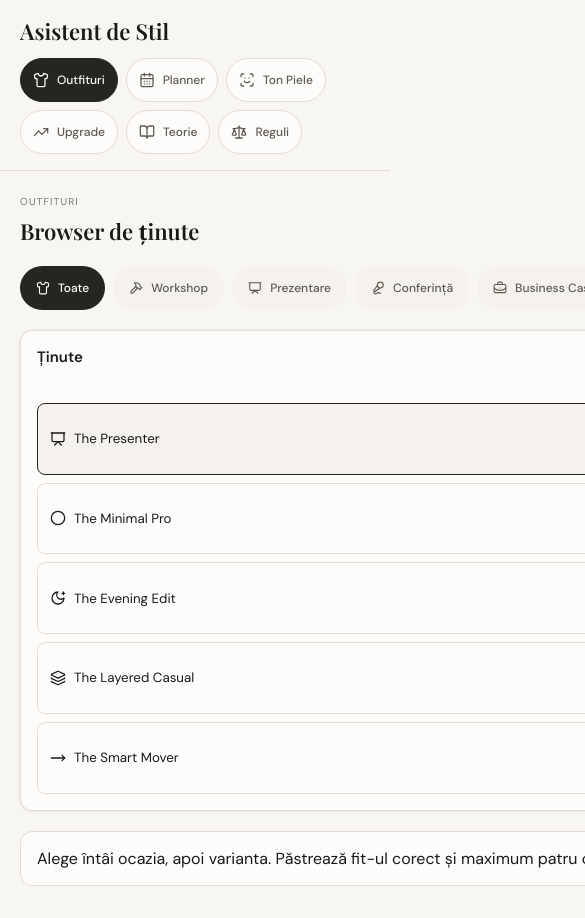
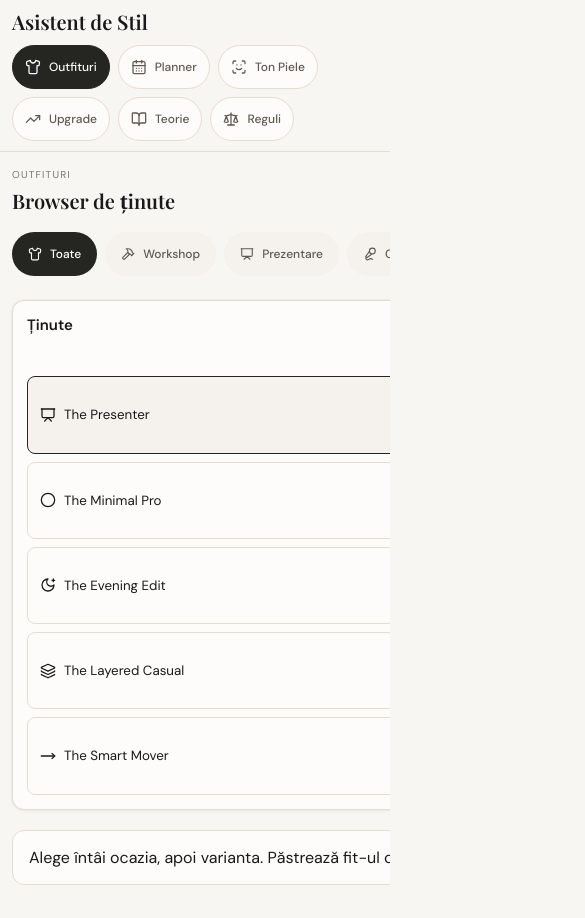
Before and after one commit to Daniel-OD/style_app, a React (Vite) app: page / in a window 390 px wide. Shown: the top 918 px of the page, 585 px wide, since content can reach past the window. Built offline with nearby package versions, Linux system fonts and the light colour scheme.

Commit message:
feat: improve mobile responsive layout
Agent-Logs-Url: https://github.com/Daniel-OD/style_app/sessions/dd59ef75-9d29-4c08-8982-757eb7b849e7

Co-authored-by: Daniel-OD <27777363+Daniel-OD@users.noreply.github.com>

```diff
--- a/src/app/AppShell.jsx
+++ b/src/app/AppShell.jsx
@@ -22,7 +22,14 @@ const navButton = (active) => ({
 
 function AppShell({ tab, setTab, children }) {
   return (
-    <div style={{ minHeight: "100vh", background: T.bg, color: T.textPrimary, fontFamily: T.fontBody }}>
+    <div
+      style={{
+        minHeight: "100dvh",
+        background: T.bg,
+        color: T.textPrimary,
+        fontFamily: T.fontBody,
+      }}
+    >
       <header
         style={{
           position: "sticky",
@@ -30,17 +37,17 @@ function AppShell({ tab, setTab, children }) {
           zIndex: 5,
           background: T.bg,
           borderBottom: `0.5px solid ${T.border}`,
-          padding: `${T.sp4}px ${T.sp5}px`,
+          padding: `calc(var(--app-header-padding-block) + var(--app-safe-top)) calc(var(--app-shell-padding-inline) + var(--app-safe-right)) var(--app-header-padding-block) calc(var(--app-shell-padding-inline) + var(--app-safe-left))`,
         }}
       >
-        <div style={{ maxWidth: 1100, margin: "0 auto", display: "grid", gap: T.sp3 }}>
-          <h1 style={{ margin: 0, fontFamily: T.fontDisplay, fontSize: T.textXl, fontWeight: T.weightSemi }}>
+        <div style={{ maxWidth: "var(--app-shell-max-width)", margin: "0 auto", display: "grid", gap: T.sp3 }}>
+          <h1 style={{ margin: 0, fontFamily: T.fontDisplay, fontSize: "var(--app-title-size)", fontWeight: T.weightSemi, lineHeight: 1.15 }}>
             Asistent de Stil
           </h1>
-          <nav style={{ display: "flex", gap: T.sp2, flexWrap: "wrap" }} aria-label="Navigație principală">
+          <nav className="app-shell__nav" style={{ display: "flex", gap: T.sp2, flexWrap: "wrap" }} aria-label="Navigație principală">
             {TABS.map((item) => {
               const isActive = item.id === tab;
-                return (
+              return (
                 <button key={item.id} type="button" aria-current={isActive ? "page" : undefined} onClick={() => setTab(item.id)} style={navButton(isActive)}>
                   <Icon name={item.iconName} size={16} />
                   {item.label}
@@ -50,7 +57,15 @@ function AppShell({ tab, setTab, children }) {
           </nav>
         </div>
       </header>
-      <main style={{ maxWidth: 1100, margin: "0 auto", padding: `${T.sp6}px ${T.sp5}px ${T.sp8}px` }}>{children}</main>
+      <main
+        style={{
+          maxWidth: "var(--app-shell-max-width)",
+          margin: "0 auto",
+          padding: `var(--app-shell-padding-top) calc(var(--app-shell-padding-inline) + var(--app-safe-right)) calc(var(--app-shell-padding-bottom) + var(--app-safe-bottom)) calc(var(--app-shell-padding-inline) + var(--app-safe-left))`,
+        }}
+      >
+        {children}
+      </main>
     </div>
   );
 }
--- a/src/components/ui/LabelRow.jsx
+++ b/src/components/ui/LabelRow.jsx
@@ -8,7 +8,7 @@ const SIZE = {
 function LabelRow({ label, value, size = "sm" }) {
   const scale = SIZE[size] || SIZE.sm;
   return (
-    <div style={{ display: "flex", justifyContent: "space-between", alignItems: "center", gap: T.sp3 }}>
+    <div style={{ display: "grid", gridTemplateColumns: "var(--label-row-columns)", alignItems: "start", gap: T.sp2 }}>
       <span
         style={{
           color: T.textMuted,
@@ -20,7 +20,7 @@ function LabelRow({ label, value, size = "sm" }) {
       >
         {label}
       </span>
-      <strong style={{ margin: 0, color: T.textPrimary, fontSize: scale.value, fontWeight: T.weightSemi }}>{value}</strong>
+      <strong style={{ margin: 0, color: T.textPrimary, fontSize: scale.value, fontWeight: T.weightSemi, overflowWrap: "anywhere" }}>{value}</strong>
     </div>
   );
 }
--- a/src/components/ui/PillTabs.jsx
+++ b/src/components/ui/PillTabs.jsx
@@ -6,6 +6,7 @@ const PillTabs = ({ options = [], value, onChange, ariaLabel = "Filtre" }) => {
   return (
     <div style={{ position: "relative" }}>
       <div
+        className="pill-tabs__list"
         role="tablist"
         aria-label={ariaLabel}
         style={{
@@ -14,6 +15,7 @@ const PillTabs = ({ options = [], value, onChange, ariaLabel = "Filtre" }) => {
           overflowX: "auto",
           overflowY: "hidden",
           paddingRight: T.sp8,
+          paddingBottom: T.sp1,
         }}
       >
         {options.map((item) => {
--- a/src/design/tokens.js
+++ b/src/design/tokens.js
@@ -105,7 +105,7 @@ export const styles = {
     borderRadius: T.rMd,
     boxShadow: T.shadowRaised,
     border: `0.5px solid ${T.border}`,
-    padding: T.sp4,
+    padding: "var(--app-card-padding)",
   },
   cardRaised: {
     background: T.bgCard,
@@ -128,7 +128,7 @@ export const styles = {
     margin: 0,
   },
   page: {
-    minHeight: "100vh",
+    minHeight: "100dvh",
     background: T.bg,
     color: T.textPrimary,
     fontFamily: T.fontBody,
--- a/src/main.jsx
+++ b/src/main.jsx
@@ -2,13 +2,14 @@ import React from "react";
 import ReactDOM from "react-dom/client";
 import App from "./App";
 import { T } from "./design/tokens";
+import "./styles/responsive.css";
 
 const rootElement = document.documentElement;
 const bodyElement = document.body;
 
 rootElement.style.background = T.bg;
 bodyElement.style.margin = "0";
-bodyElement.style.minHeight = "100vh";
+bodyElement.style.minHeight = "100dvh";
 bodyElement.style.background = T.bg;
 bodyElement.style.fontFamily = T.fontBody;
 bodyElement.style.color = T.textPrimary;
--- a/src/screens/OutfituriScreen.jsx
+++ b/src/screens/OutfituriScreen.jsx
@@ -15,7 +15,7 @@ function OutfituriScreen() {
         <p style={{ margin: 0, color: T.textMuted, fontSize: T.textXs, letterSpacing: T.trackingWidest, textTransform: "uppercase" }}>
           Outfituri
         </p>
-        <h2 style={{ margin: 0, fontFamily: T.fontDisplay, fontSize: T.textXl, fontWeight: T.weightSemi }}>Browser de ținute</h2>
+        <h2 style={{ margin: 0, fontFamily: T.fontDisplay, fontSize: "var(--app-section-title-size)", fontWeight: T.weightSemi, lineHeight: 1.15 }}>Browser de ținute</h2>
       </div>
 
       <PillTabs
@@ -25,7 +25,7 @@ function OutfituriScreen() {
         onChange={setOcc}
       />
 
-      <div style={{ display: "grid", gridTemplateColumns: "repeat(auto-fit,minmax(280px,1fr))", gap: T.sp4 }}>
+      <div style={{ display: "grid", gridTemplateColumns: "repeat(auto-fit,minmax(min(280px,100%),1fr))", gap: T.sp4 }}>
         <article style={{ ...styles.card, display: "grid", gap: T.sp2 }}>
           <h3 style={{ margin: 0, fontSize: T.textMd, fontWeight: T.weightSemi }}>Ținute</h3>
           {visible.map((item) => {
--- a/src/screens/PlannerScreen.jsx
+++ b/src/screens/PlannerScreen.jsx
@@ -22,7 +22,7 @@ function PlannerScreen() {
         <p style={{ margin: 0, color: T.textMuted, fontSize: T.textXs, letterSpacing: T.trackingWidest, textTransform: "uppercase" }}>
           Planner
         </p>
-        <h2 style={{ margin: 0, fontFamily: T.fontDisplay, fontSize: T.textXl, fontWeight: T.weightSemi }}>Recomandare ocazie + vreme</h2>
+        <h2 style={{ margin: 0, fontFamily: T.fontDisplay, fontSize: "var(--app-section-title-size)", fontWeight: T.weightSemi, lineHeight: 1.15 }}>Recomandare ocazie + vreme</h2>
       </div>
 
       <PillTabs
--- a/src/screens/ReguliScreen.jsx
+++ b/src/screens/ReguliScreen.jsx
@@ -9,7 +9,7 @@ function ReguliScreen() {
         <p style={{ margin: 0, color: T.textMuted, fontSize: T.textXs, letterSpacing: T.trackingWidest, textTransform: "uppercase" }}>
           Reguli
         </p>
-        <h2 style={{ margin: 0, fontFamily: T.fontDisplay, fontSize: T.textXl, fontWeight: T.weightSemi }}>Reguli de aur</h2>
+        <h2 style={{ margin: 0, fontFamily: T.fontDisplay, fontSize: "var(--app-section-title-size)", fontWeight: T.weightSemi, lineHeight: 1.15 }}>Reguli de aur</h2>
       </div>
 
       {rules.map((item, index) => (
--- a/src/screens/TeorieScreen.jsx
+++ b/src/screens/TeorieScreen.jsx
@@ -9,7 +9,7 @@ function TeorieScreen() {
         <p style={{ margin: 0, color: T.textMuted, fontSize: T.textXs, letterSpacing: T.trackingWidest, textTransform: "uppercase" }}>
           Teorie
         </p>
-        <h2 style={{ margin: 0, fontFamily: T.fontDisplay, fontSize: T.textXl, fontWeight: T.weightSemi }}>Fundamente de stil</h2>
+        <h2 style={{ margin: 0, fontFamily: T.fontDisplay, fontSize: "var(--app-section-title-size)", fontWeight: T.weightSemi, lineHeight: 1.15 }}>Fundamente de stil</h2>
       </div>
 
       {teorieSections.slice(0, 5).map((section, index) => (
--- a/src/screens/UpgradeScreen.jsx
+++ b/src/screens/UpgradeScreen.jsx
@@ -9,10 +9,10 @@ function UpgradeScreen() {
         <p style={{ margin: 0, color: T.textMuted, fontSize: T.textXs, letterSpacing: T.trackingWidest, textTransform: "uppercase" }}>
           Upgrade
         </p>
-        <h2 style={{ margin: 0, fontFamily: T.fontDisplay, fontSize: T.textXl, fontWeight: T.weightSemi }}>Pași de upgrade</h2>
+        <h2 style={{ margin: 0, fontFamily: T.fontDisplay, fontSize: "var(--app-section-title-size)", fontWeight: T.weightSemi, lineHeight: 1.15 }}>Pași de upgrade</h2>
       </div>
 
-      <div style={{ display: "grid", gridTemplateColumns: "repeat(auto-fit,minmax(240px,1fr))", gap: T.sp4 }}>
+      <div style={{ display: "grid", gridTemplateColumns: "repeat(auto-fit,minmax(min(240px,100%),1fr))", gap: T.sp4 }}>
         {upgrade.map((item) => (
           <article key={item.id} style={{ ...styles.card, display: "grid", gap: T.sp3 }}>
             <h3 style={{ margin: 0, display: "inline-flex", alignItems: "center", gap: T.sp2, fontSize: T.textMd, fontWeight: T.weightSemi }}>
--- /dev/null
+++ b/src/styles/responsive.css
@@ -0,0 +1,65 @@
+:root {
+  --app-safe-top: env(safe-area-inset-top, 0px);
+  --app-safe-right: env(safe-area-inset-right, 0px);
+  --app-safe-bottom: env(safe-area-inset-bottom, 0px);
+  --app-safe-left: env(safe-area-inset-left, 0px);
+
+  --app-shell-max-width: 1100px;
+  --app-shell-padding-inline: clamp(14px, 4vw, 20px);
+  --app-shell-padding-top: clamp(20px, 6vw, 24px);
+  --app-shell-padding-bottom: clamp(32px, 8vw, 48px);
+  --app-header-padding-block: clamp(12px, 3vw, 16px);
+  --app-card-padding: clamp(14px, 4vw, 16px);
+  --app-upload-padding-block: clamp(24px, 8vw, 32px);
+  --app-upload-padding-inline: clamp(16px, 5vw, 24px);
+  --app-title-size: 22px;
+  --app-section-title-size: 22px;
+  --app-manual-columns: repeat(3, minmax(0, 1fr));
+  --tone-result-header-columns: 64px minmax(0, 1fr);
+  --tone-recommendation-columns: minmax(0, 1fr) auto;
+  --tone-mode-toggle-direction: row;
+  --label-row-columns: minmax(0, auto) minmax(0, 1fr);
+}
+
+html {
+  overflow-x: hidden;
+}
+
+body {
+  overflow-x: hidden;
+  -webkit-text-size-adjust: 100%;
+}
+
+#root {
+  min-height: 100dvh;
+}
+
+.app-shell__nav,
+.pill-tabs__list {
+  scrollbar-width: none;
+  -webkit-overflow-scrolling: touch;
+}
+
+.app-shell__nav::-webkit-scrollbar,
+.pill-tabs__list::-webkit-scrollbar {
+  display: none;
+}
+
+@media (max-width: 640px) {
+  :root {
+    --app-shell-padding-inline: 12px;
+    --app-shell-padding-top: 16px;
+    --app-shell-padding-bottom: 28px;
+    --app-header-padding-block: 10px;
+    --app-card-padding: 14px;
+    --app-upload-padding-block: 20px;
+    --app-upload-padding-inline: 14px;
+    --app-title-size: 20px;
+    --app-section-title-size: 20px;
+    --app-manual-columns: repeat(2, minmax(0, 1fr));
+    --tone-result-header-columns: 1fr;
+    --tone-recommendation-columns: 1fr;
+    --tone-mode-toggle-direction: column;
+    --label-row-columns: 1fr;
+  }
+}
```
Also changed, not shown: src/screens/TonPieleScreen.jsx (+9 -9 lines).
